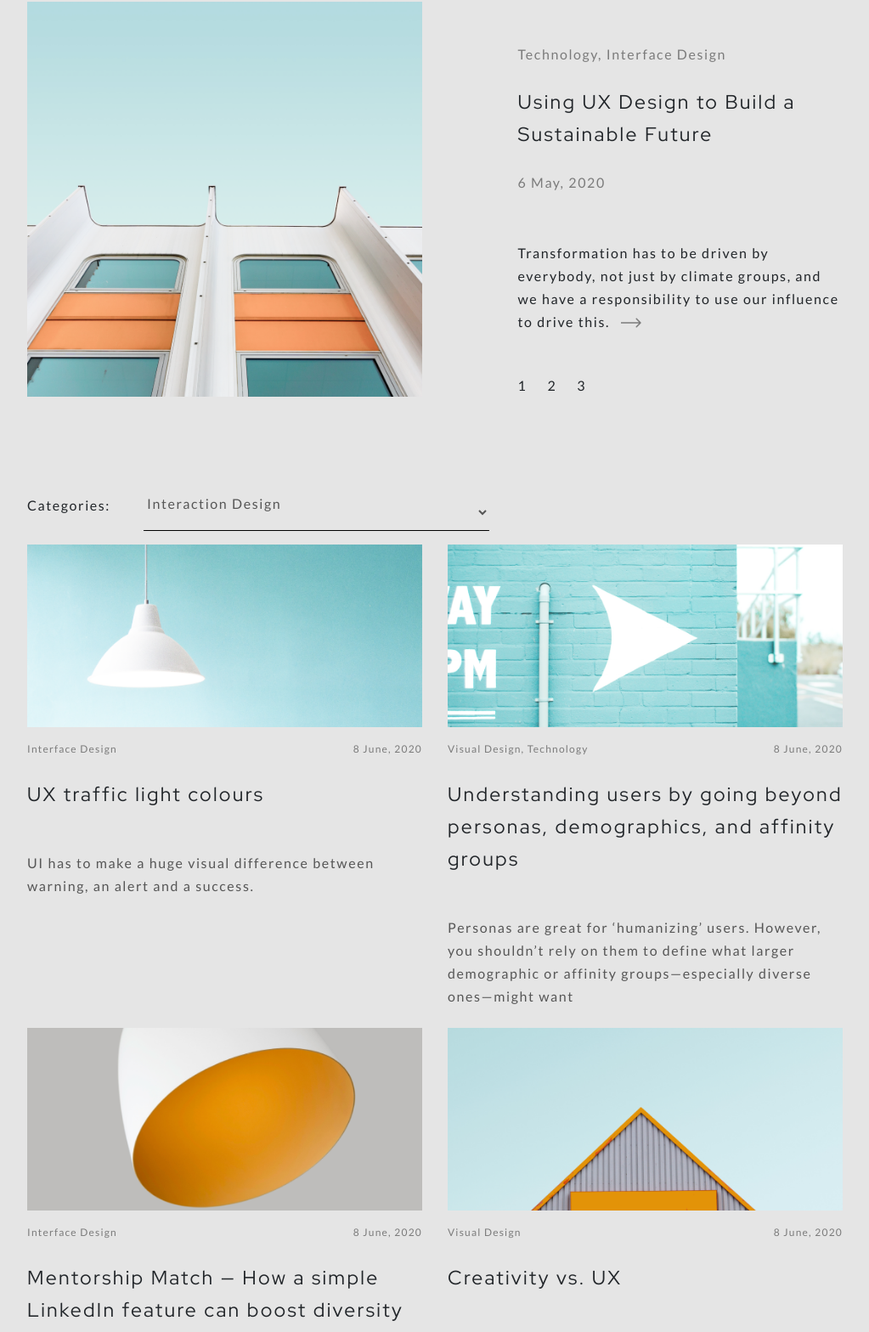
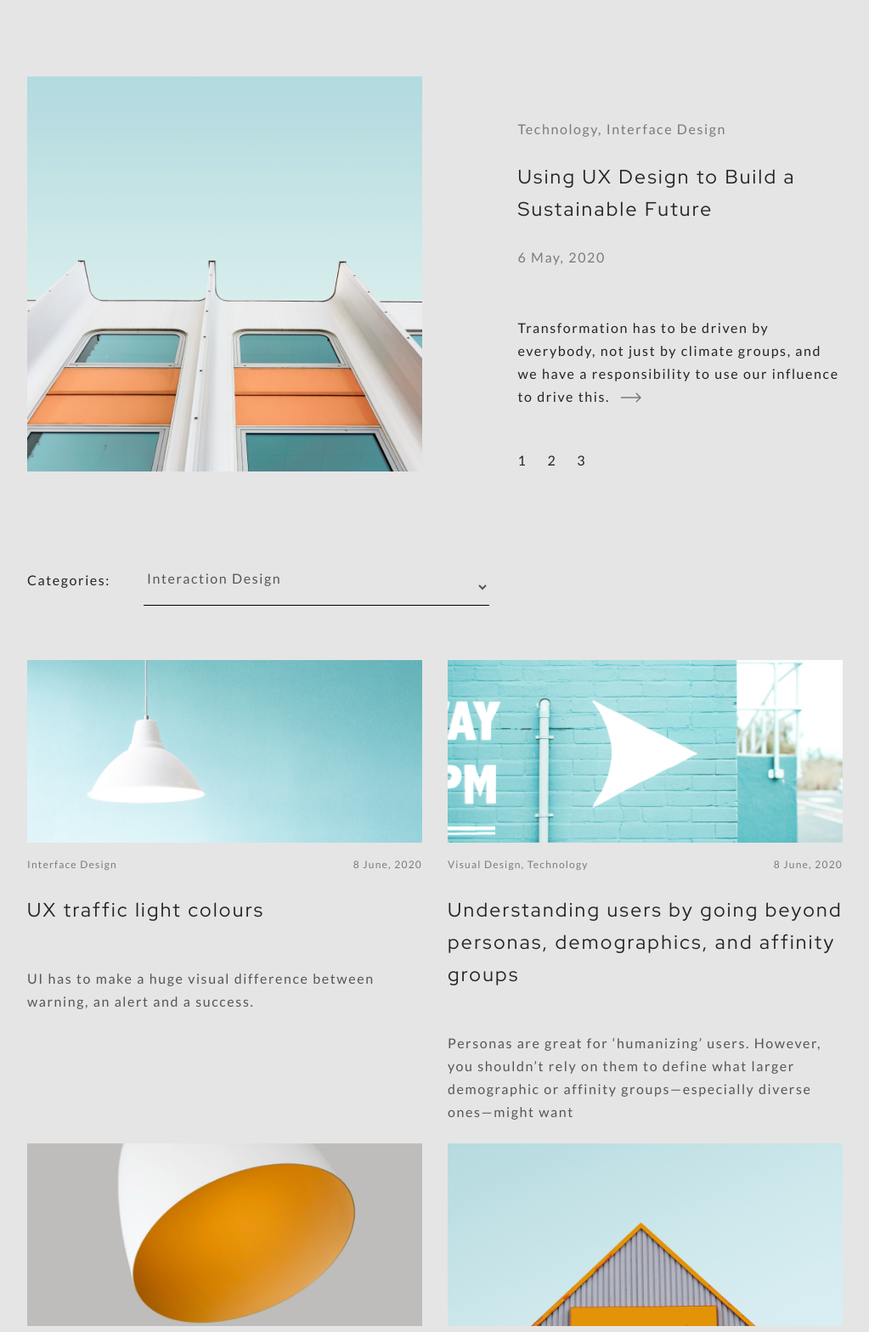
Before and after one commit to QuietL4ke/land3, a website: page app/html/blog.html in a window 1280 px wide. Shown: the part 328-1896 px from the top of the page at 85% size, without its empty margins (128-1151 px from the left). Drawn offline with nearby package versions, Linux system fonts and the light colour scheme; files whose address does not match are found by name.

Commit message:
added margins in blog-page

```diff
--- a/app/css/blog.css
+++ b/app/css/blog.css
@@ -7,9 +7,19 @@
     margin-left: 39px;
 }
 
+.blog__container{
+    margin-top: 6rem;
+}
+
+.main__posts--blog{
+    margin-top: 3rem;
+}
 
 @media screen and (max-width: 600px) {
 
+    .blog__container{
+        margin-top: 4rem;
+    }
     .main__dropdown{
         margin-top: 64px;
     }
```
